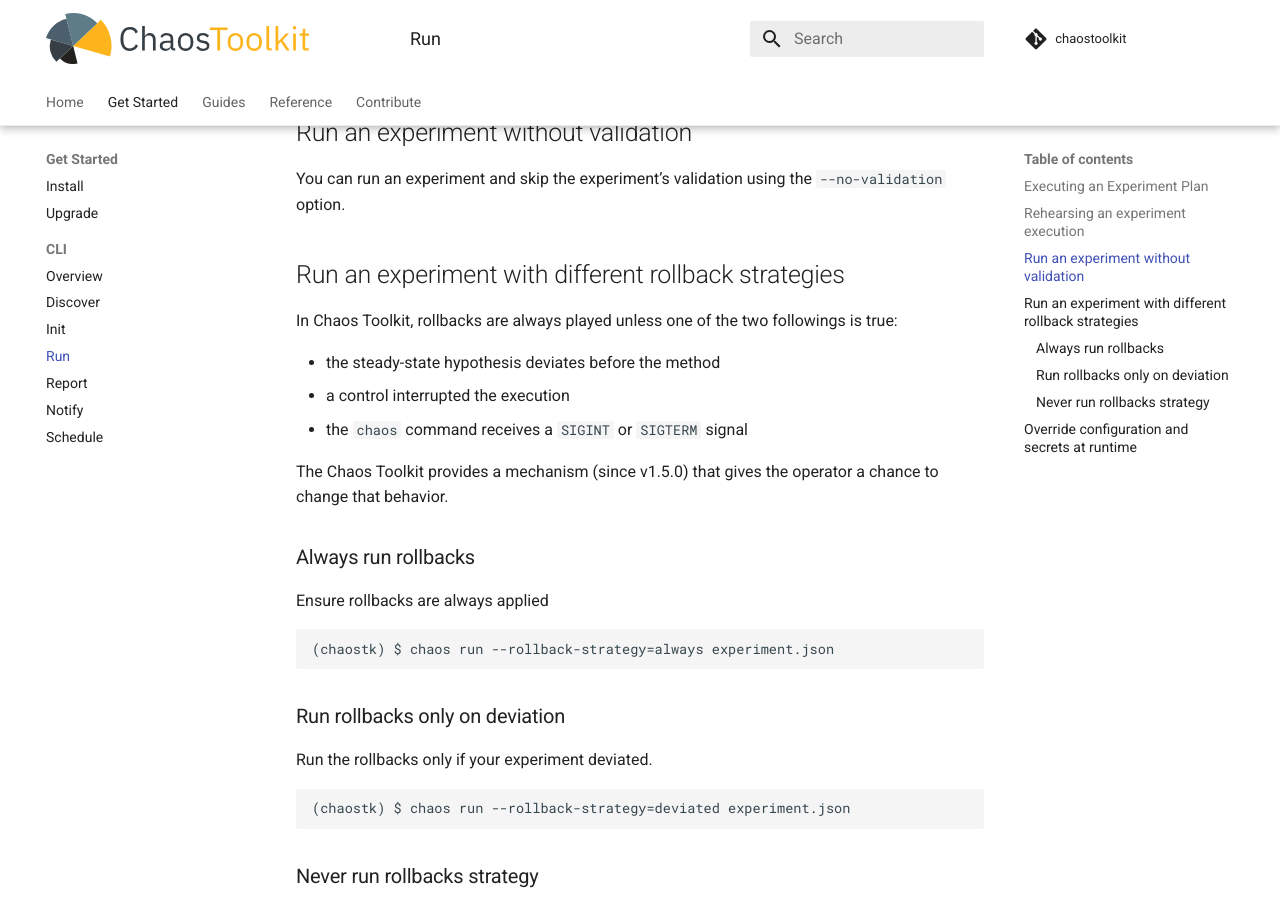
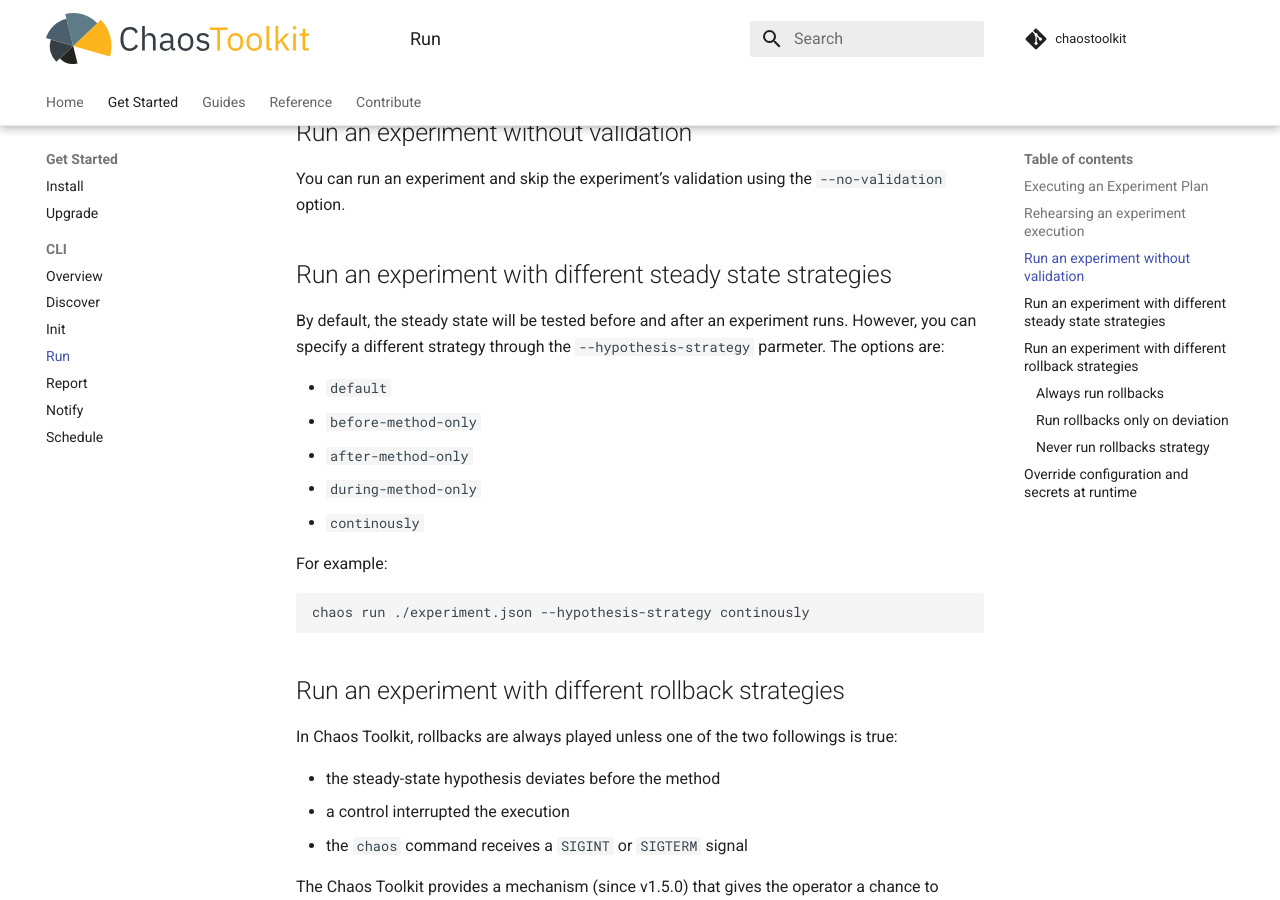
Before and after one commit to chaostoolkit/chaostoolkit-documentation, an MkDocs documentation site: the page built from sources/reference/usage/run.md, in a window 1280 px wide and 900 px high, scrolled down 1078 px. Built offline with MkDocs 1.6.1 and Material for MkDocs 9.7.7, drawn with Linux system fonts in a browser that asks for light colours; comment, search, counter and statistics services are not loaded.

Commit message:
Document the --hypothesis-strategy cli param
Signed-off-by: Adam D'Abbracci <adamdabbracci@adams-mbp.lan>

````diff
--- a/sources/reference/usage/run.md
+++ b/sources/reference/usage/run.md
@@ -35,6 +35,20 @@
 
 You can run an experiment and skip the experiment's validation using the
 `--no-validation` option.
+
+## Run an experiment with different steady state strategies
+By default, the steady state will be tested before and after an experiment runs. However, you can specify a different strategy through the `--hypothesis-strategy` parmeter. The options are:
+
+* `default`
+* `before-method-only`
+* `after-method-only`
+* `during-method-only`
+* `continously`
+
+For example:
+```
+chaos run ./experiment.json --hypothesis-strategy continously
+```
 
 ## Run an experiment with different rollback strategies
 
````
